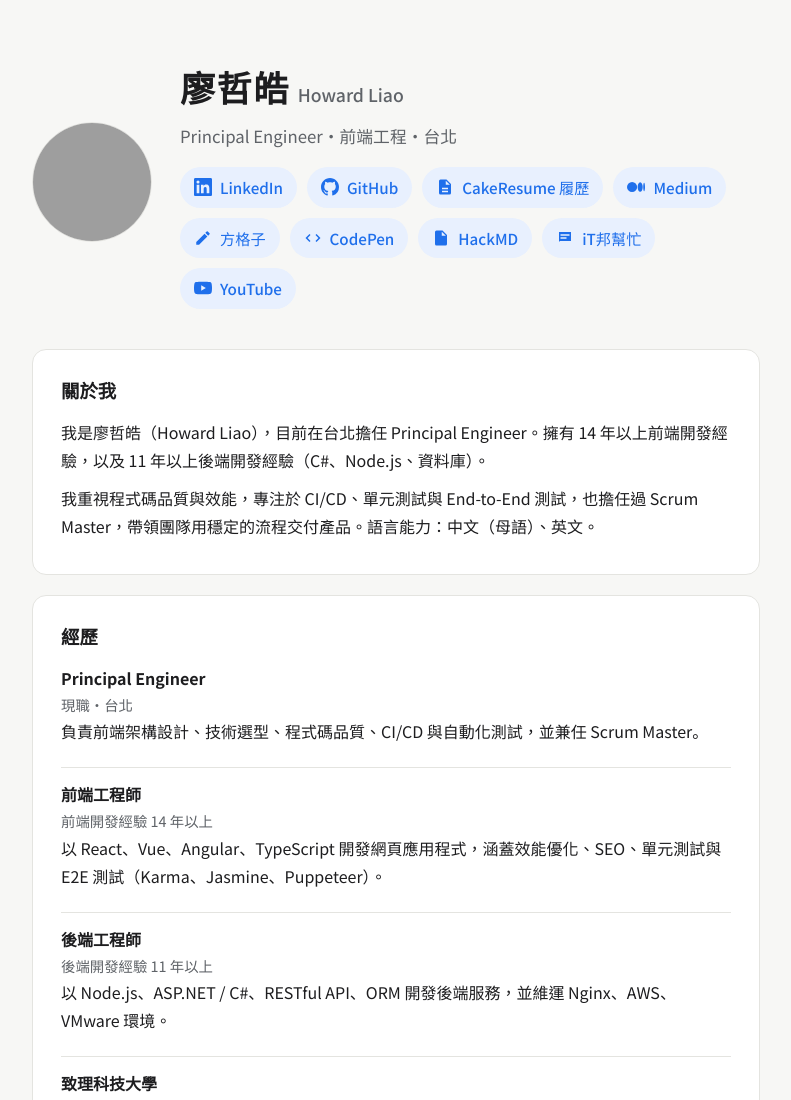
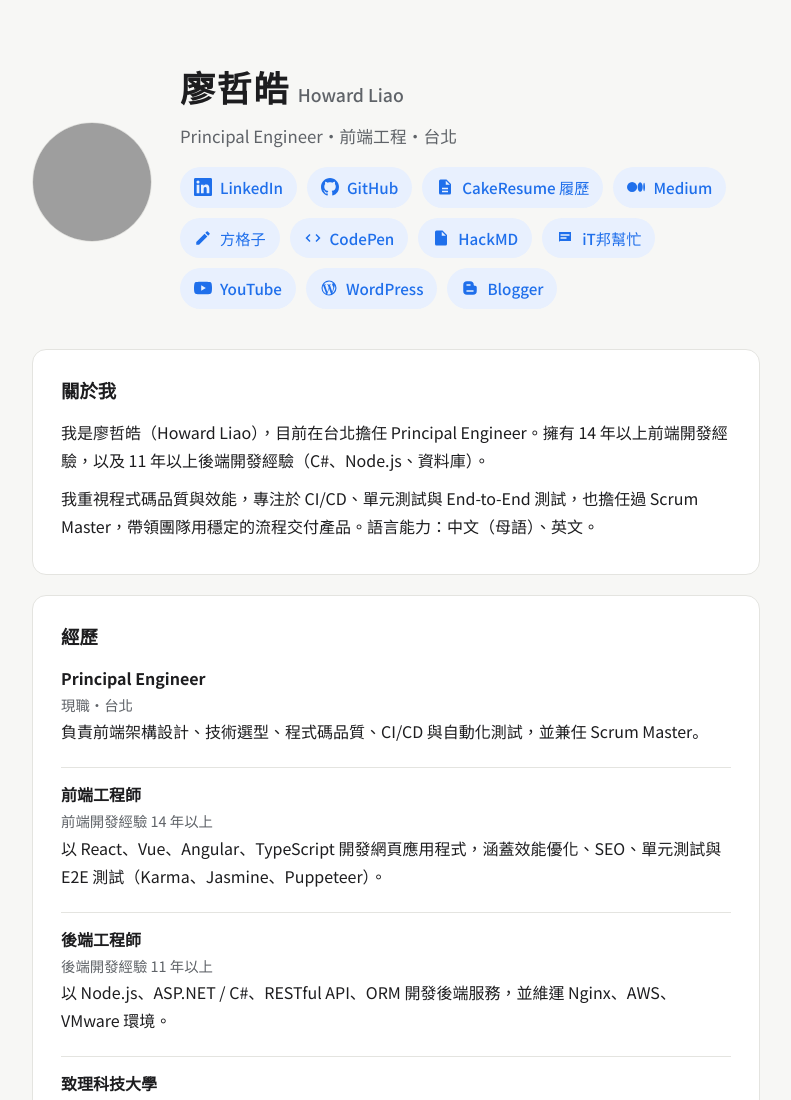
Before and after one commit to necpoctt/necpoctt.github.io, a plain HTML site: page index.html in a window 1280 px wide. Shown: the top 1100 px of the page, without its empty margins (244-1035 px from the left). Drawn offline with Linux system fonts and the light colour scheme; grey boxes are pictures that could not be loaded.

Commit message:
Add files via upload

```diff
--- a/index.html
+++ b/index.html
@@ -62,7 +62,10 @@
       "https://hackmd.io/@necpoctt",
       "https://www.youtube.com/channel/UCjywnuv1UGlpTs8uqXNPdsA",
       "https://x.com/necpoctt",
-      "https://ithelp.ithome.com.tw/users/20185195"
+      "https://ithelp.ithome.com.tw/users/20185195",
+      "https://necpoctt.wordpress.com/",
+      "https://necpoctt.blogspot.com/",
+      "https://gravatar.com/necpoctt"
     ]
   }
 }
@@ -190,6 +193,14 @@
           <svg viewBox="0 0 24 24" aria-hidden="true"><path d="M23.5 6.2a3 3 0 00-2.1-2.1C19.5 3.6 12 3.6 12 3.6s-7.5 0-9.4.5A3 3 0 00.5 6.2 31 31 0 000 12a31 31 0 00.5 5.8 3 3 0 002.1 2.1c1.9.5 9.4.5 9.4.5s7.5 0 9.4-.5a3 3 0 002.1-2.1A31 31 0 0024 12a31 31 0 00-.5-5.8zM9.6 15.6V8.4L15.8 12l-6.2 3.6z"/></svg>
           YouTube
         </a>
+        <a href="https://necpoctt.wordpress.com/" rel="me">
+          <svg viewBox="0 0 24 24" aria-hidden="true"><path d="M12 2a10 10 0 100 20 10 10 0 000-20zM3.5 12c0-1.2.3-2.4.7-3.5l4.1 11.1A8.5 8.5 0 013.5 12zm8.5 8.5c-.8 0-1.6-.1-2.4-.3l2.5-7.4 2.6 7.1v.1c-.9.3-1.8.5-2.7.5zm1.2-12.5c.5 0 1-.1 1-.1.5-.1.4-.7 0-.7 0 0-1.4.1-2.3.1-.9 0-2.3-.1-2.3-.1-.5 0-.5.7-.1.7l.9.1 1.3 3.7-1.9 5.6L6.7 8l1-.1c.5-.1.4-.7 0-.7 0 0-1.4.1-2.3.1h-.5A8.5 8.5 0 0117.8 5.8h-.1c-.9 0-1.5.7-1.5 1.5 0 .7.4 1.3.8 2 .3.6.7 1.3.7 2.3 0 .7-.3 1.5-.6 2.6l-.8 2.7-3.1-9.2zm3.1 11.4l2.6-7.5c.5-1.2.6-2.2.6-3 0-.3 0-.6-.1-.9A8.5 8.5 0 0115.8 19.4z"/></svg>
+          WordPress
+        </a>
+        <a href="https://necpoctt.blogspot.com/" rel="me">
+          <svg viewBox="0 0 24 24" aria-hidden="true"><path d="M19 9h-1a1 1 0 01-1-1 5 5 0 00-5-5H8a5 5 0 00-5 5v8a5 5 0 005 5h8a5 5 0 005-5v-5a2 2 0 00-2-2zM8 7h4a1 1 0 010 2H8a1 1 0 010-2zm8 10H8a1 1 0 010-2h8a1 1 0 010 2z"/></svg>
+          Blogger
+        </a>
       </nav>
     </div>
   </header>
```
